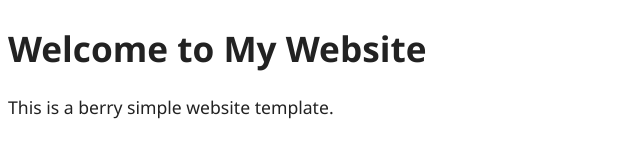
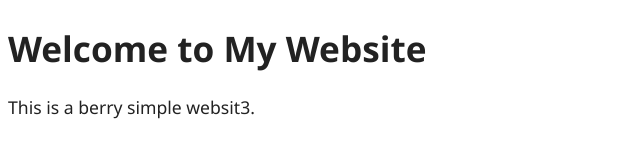
Before and after one commit to SillyWaffle-4/aiden-s-website, a plain HTML site: page index.html in a window 1280 px wide. Shown: the full height of the page, 0-640 px from the left. Drawn offline with Linux system fonts and the light colour scheme.

Commit message:
Update index.html

```diff
--- a/index.html
+++ b/index.html
@@ -3,12 +3,13 @@
 <head>
     <meta charset="UTF-8">
     <meta name="viewport" content="width=device-width, initial-scale=1.0">
-    <title>My Website Title</title>
+    <title>Aiden's first raw code website!</title>
     <link rel="stylesheet" href="style.css" type="text/css">
     <link rel="stylesheet" href="style.css" type="text/css">
 </head>
 <body>
     <h1>Welcome to My Website</h1>
-    <p>This is a berry simple website template.</p>
+    <p>This is a berry simple websit3.</p>
 </body>
+
 </html>
```
